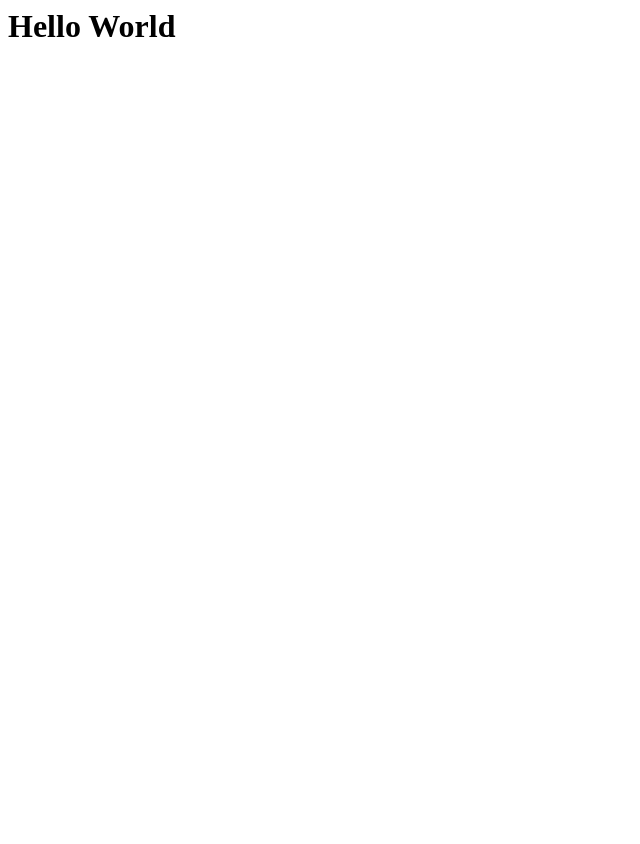
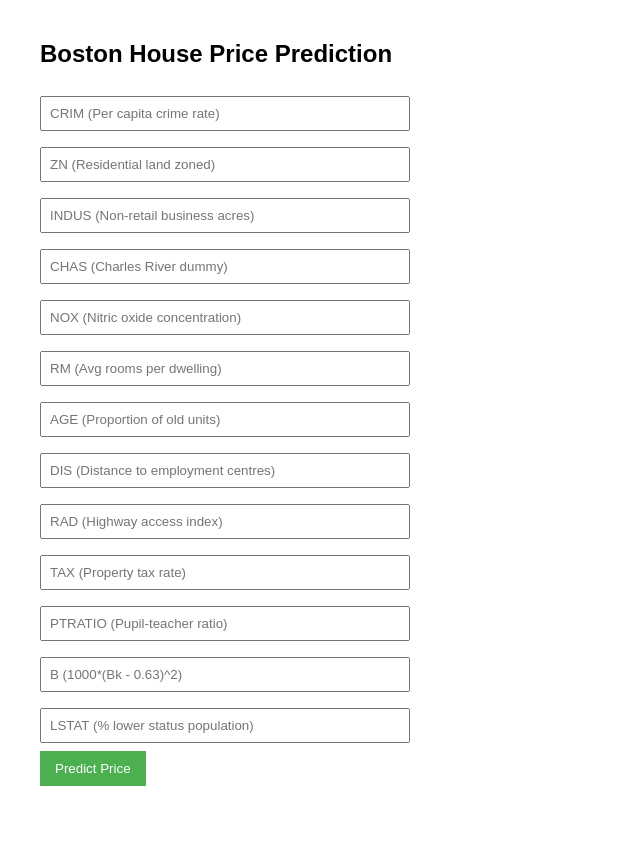
Before and after one commit to dhruv-bhardwaj/bostonhousepricing, a Flask app: page / in a window 1280 px wide. Before the commit the part shown is almost empty. Shown: the whole page, without its empty margins (0-640 px from the left). Before the commit the page ends 37 px from the top, so only its background shows below. Run offline with Flask 3, Linux system fonts and the light colour scheme; parts of the project's set-up code (start-up, migrations or seed data) failed here and were passed over.

Commit message:
The web app is ready

```diff
--- a/app.py
+++ b/app.py
@@ -1,27 +1,37 @@
 import pickle
-from flask import Flask,request,app,jsonify,url_for,render_template,redirect,flash
-
+from flask import Flask, request, app, jsonify, url_for, render_template, redirect, flash
 import numpy as np
 import pandas as pd
 
-app=Flask(__name__)
-## Load the model
-regmodel=pickle.load(open('regmodel.pkl','rb'))
-scaler=pickle.load(open('scaler.pkl','rb'))
+app = Flask(__name__)
+
+# Load the model
+regmodel = pickle.load(open('regmodel.pkl','rb'))
+scaler = pickle.load(open('scaler.pkl','rb'))
 
 @app.route('/')
 def home():
     return render_template('home.html')
 
-@app.route('/predict_api',methods=['POST'])
+# API endpoint for POSTMAN / JSON
+@app.route('/predict_api', methods=['POST'])
 def predict_api():
-    data=request.json['data']
+    data = request.json['data']
     print(data)
-    print(np.array(list(data.values())).reshape(1,-1))
-    new_data=scaler.transform(np.array(list(data.values())).reshape(1,-1))
-    output=regmodel.predict(new_data)
+    print(np.array(list(data.values())).reshape(1, -1))
+    new_data = scaler.transform(np.array(list(data.values())).reshape(1, -1))
+    output = regmodel.predict(new_data)
     print(output[0])
     return jsonify(output[0])
 
-if __name__=="__main__":
+# HTML Form Endpoint
+@app.route('/predict', methods=['POST'])
+def predict():
+    data = [float(x) for x in request.form.values()]
+    final_input = scaler.transform(np.array(data).reshape(1, -1))
+    print(final_input)
+    output = regmodel.predict(final_input)[0]
+    return render_template("home.html",prediction_text=f"The House price prediction is {output}")
+
+if __name__ == "__main__":
     app.run(debug=True)
--- a/templates/home.html
+++ b/templates/home.html
@@ -1 +1,59 @@
-<h1>Hello World</h1>
+<!DOCTYPE html>
+<html>
+<head>
+    <title>Boston House Price Prediction</title>
+    <style>
+        body {
+            font-family: Arial, sans-serif;
+            margin: 40px;
+        }
+        form {
+            width: 350px;
+        }
+        input {
+            width: 100%;
+            padding: 8px;
+            margin: 8px 0;
+        }
+        button {
+            padding: 10px 15px;
+            background-color: #4CAF50;
+            border: none;
+            color: white;
+            cursor: pointer;
+        }
+    </style>
+</head>
+<body>
+
+    <h2>Boston House Price Prediction</h2>
+
+    <form action="/predict" method="POST">
+
+        <!-- Add placeholders for each feature in your dataset -->
+
+        <input type="text" name="CRIM" placeholder="CRIM (Per capita crime rate)" required>
+        <input type="text" name="ZN" placeholder="ZN (Residential land zoned)" required>
+        <input type="text" name="INDUS" placeholder="INDUS (Non-retail business acres)" required>
+        <input type="text" name="CHAS" placeholder="CHAS (Charles River dummy)" required>
+        <input type="text" name="NOX" placeholder="NOX (Nitric oxide concentration)" required>
+        <input type="text" name="RM" placeholder="RM (Avg rooms per dwelling)" required>
+        <input type="text" name="AGE" placeholder="AGE (Proportion of old units)" required>
+        <input type="text" name="DIS" placeholder="DIS (Distance to employment centres)" required>
+        <input type="text" name="RAD" placeholder="RAD (Highway access index)" required>
+        <input type="text" name="TAX" placeholder="TAX (Property tax rate)" required>
+        <input type="text" name="PTRATIO" placeholder="PTRATIO (Pupil-teacher ratio)" required>
+        <input type="text" name="B" placeholder="B (1000*(Bk - 0.63)^2)" required>
+        <input type="text" name="LSTAT" placeholder="LSTAT (% lower status population)" required>
+
+        <button type="submit">Predict Price</button>
+    </form>
+
+    <br>
+
+    {% if prediction_text %}
+        <h3>{{ prediction_text }}</h3>
+    {% endif %}
+
+</body>
+</html>
```
